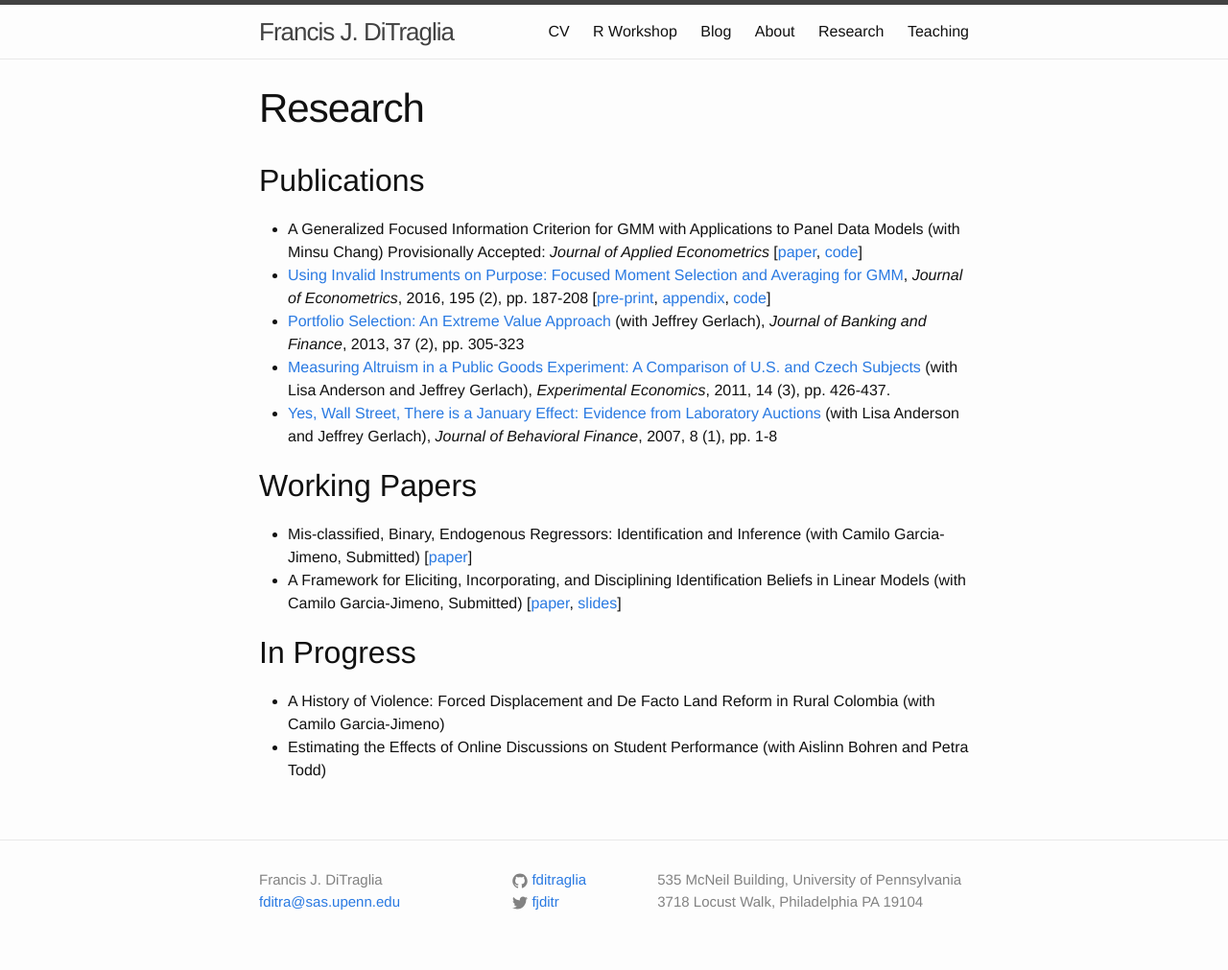
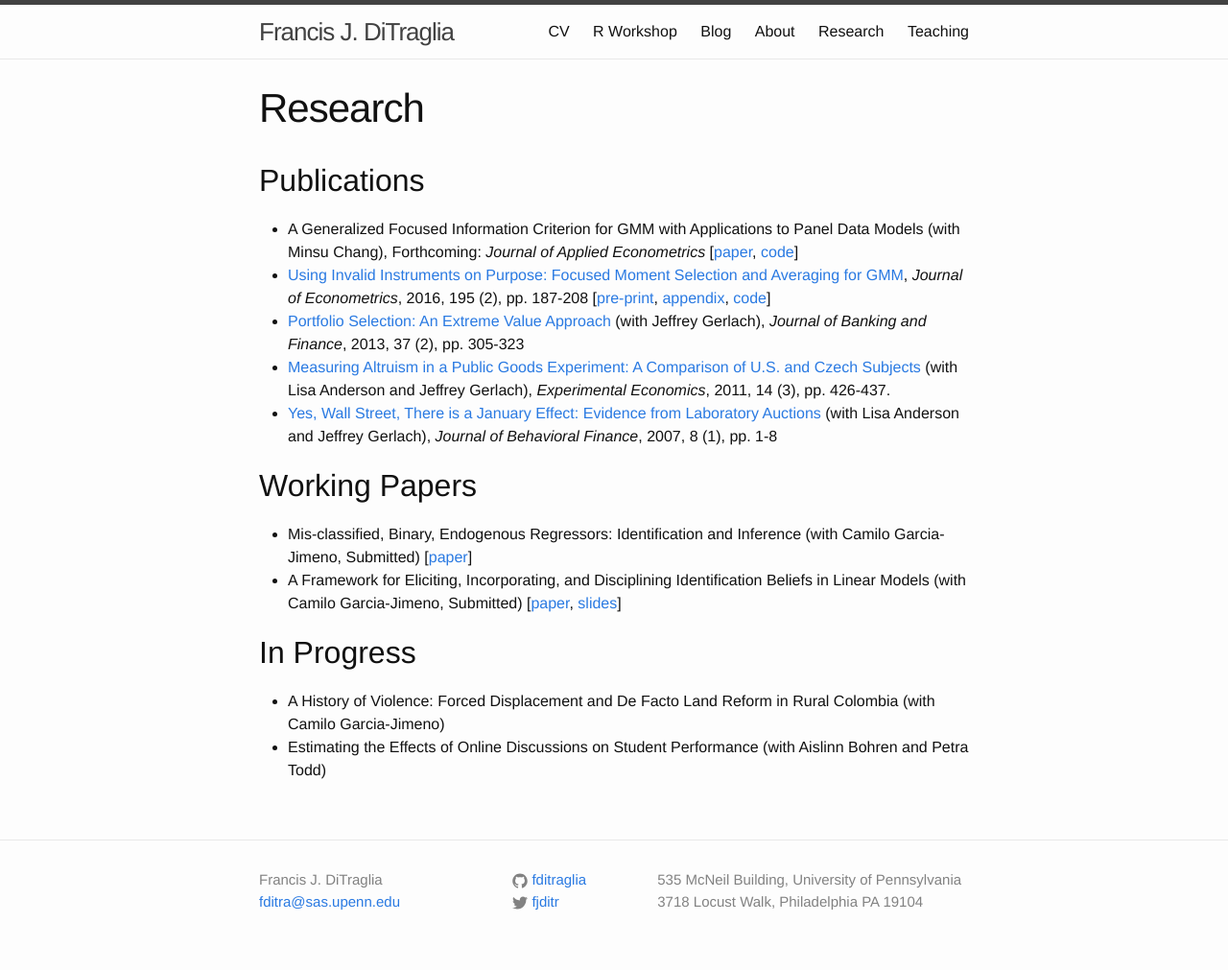
Before and after one commit to fditraglia/fditraglia.github.io, a Jekyll site: the page built from research.md, in a window 1280 px wide. Shown: the whole page at 96% size. Built offline with Jekyll 4.4.1, drawn with Linux system fonts in a browser that asks for light colours.

Commit message:
update status of paper

```diff
--- a/research.md
+++ b/research.md
@@ -5,7 +5,7 @@
 ---
 ## Publications
 
-- A Generalized Focused Information Criterion for GMM with Applications to Panel Data Models (with Minsu Chang) Provisionally Accepted: *Journal of Applied Econometrics* [[paper](http://ditraglia.com/pdf/GFIC_paper.pdf), [code](https://github.com/fditraglia/gfic)]
+- A Generalized Focused Information Criterion for GMM with Applications to Panel Data Models (with Minsu Chang), Forthcoming:  *Journal of Applied Econometrics* [[paper](http://ditraglia.com/pdf/GFIC_paper.pdf), [code](https://github.com/fditraglia/gfic)]
 - [Using Invalid Instruments on Purpose: Focused Moment Selection and Averaging for GMM](http://authors.elsevier.com/a/1Tlbb15DjhrYdE), *Journal of Econometrics*, 2016, 195 (2), pp. 187-208 [[pre-print](http://ditraglia.com/pdf/FMSC.pdf), [appendix](http://ditraglia.com/pdf/FMSC_appendix.pdf), [code](https://github.com/fditraglia/fmsc)]
 - [Portfolio Selection: An Extreme Value Approach]({{ site.base }}/pdf/EV_paper.pdf) (with Jeffrey Gerlach), *Journal of Banking and Finance*, 2013, 37 (2), pp. 305-323
 - [Measuring Altruism in a Public Goods Experiment: A Comparison of U.S. and Czech Subjects](http://link.springer.com/article/10.1007%2Fs10683-011-9274-8) (with Lisa Anderson and Jeffrey Gerlach), *Experimental Economics*, 2011, 14 (3), pp. 426-437.
```
